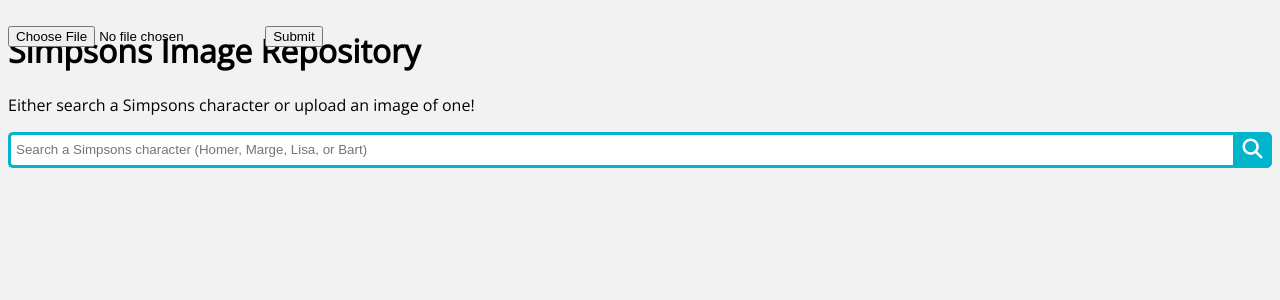
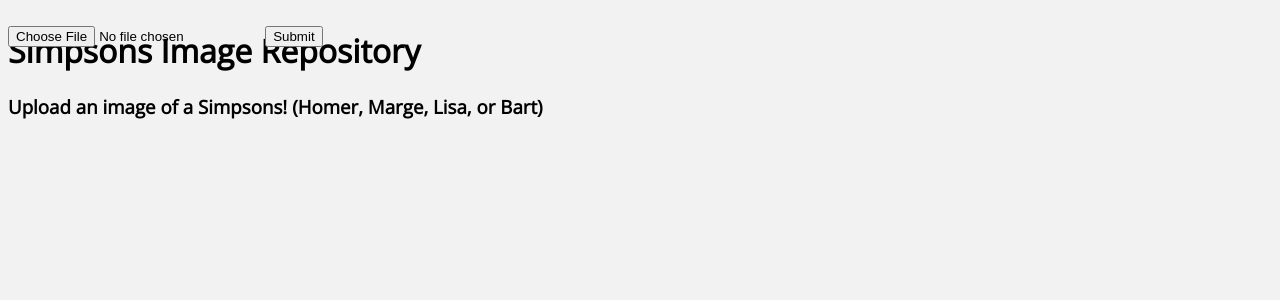
Before and after one commit to lauradang/shopify-challenge-image-repository, a Flask app: page / in a window 1280 px wide. Shown: the top 300 px of the page. Run offline with Flask 2, Linux system fonts and the light colour scheme; some libraries are stand-ins or nearby versions.

Commit message:
Remove search bar

```diff
--- a/app.py
+++ b/app.py
@@ -25,15 +25,6 @@
     return render_template(HOMEPAGE)
 
 
-@app.route("/search", methods=["POST"])
-def search():
-    """Searches for image in repository by text"""
-    character = request.form["character"]
-    image_paths = get_repository_images(character, app.config["UPLOAD_FOLDER"])
-
-    return render_template(HOMEPAGE, image_paths=image_paths)
-
-
 @app.route("/upload", methods=["POST"])
 def upload_file():
     """Search for similar images via image upload"""
--- a/static/style/style.css
+++ b/static/style/style.css
@@ -5,53 +5,7 @@
   font-family: 'Open Sans', sans-serif;
 }
 
-.search {
-  width: 100%;
-  position: relative;
-  display: flex;
-}
-
-.searchTerm {
-  width: 100%;
-  border: 3px solid #00B4CC;
-  border-right: none;
-  padding: 5px;
-  height: 20px;
-  border-radius: 5px 0 0 5px;
-  outline: none;
-  color: #9DBFAF;
-}
-
-.searchTerm:focus{
-  color: #00B4CC;
-}
-
-.searchButton {
-  width: 40px;
-  height: 36px;
-  border: 1px solid #00B4CC;
-  background: #00B4CC;
-  text-align: center;
-  color: #fff;
-  border-radius: 0 5px 5px 0;
-  cursor: pointer;
-  font-size: 20px;
-}
-
-/*Resize the wrap to see the search bar change!*/
-.wrap{
-  width: 30%;
-  position: absolute;
-  top: 50%;
-  left: 50%;
-  transform: translate(-50%, -50%);
-}
-
-.div img {
-  max-height: 30%;
-}
-
-.container_row{
+.container_row {
   display: grid;
 }
 
--- a/templates/index.html
+++ b/templates/index.html
@@ -11,18 +11,8 @@
     <body>
         <div class="container_row">
             <div class="layer1">
-                <form action="{{ url_for('search') }}" method="POST" enctype="multipart/form-data">
-                    <!-- <div class="wrap"> -->
-                        <h1>Simpsons Image Repository</h1>
-                        <p>Either search a Simpsons character or upload an image of one!</p>
-                        <div class="search">
-                            <input type="text" class="searchTerm" name="character" placeholder="Search a Simpsons character (Homer, Marge, Lisa, or Bart)">
-                            <button type="submit" class="searchButton">
-                                <i class="fa fa-search"></i>
-                            </button>
-                        </div>
-                    <!-- </div> -->
-                </form>
+                <h1>Simpsons Image Repository</h1>
+                <h3>Upload an image of a Simpsons! (Homer, Marge, Lisa, or Bart)</h3>
             </div>
             <div class="layer2">
                 <form action="{{ url_for('upload_file') }}" method="POST" enctype="multipart/form-data">
@@ -39,30 +29,6 @@
                     <img src="{{ image_path }}">
                 {% endfor %}
             </div>
-            <!-- <div class="column">
-                <img src="{{ bart }}">
-                <img src="{{ bart }}">
-                <img src="{{ bart }}">
-                <img src="{{ bart }}">
-                <img src="{{ bart }}">
-                <img src="{{ bart }}">
-            </div>
-            <div class="column">
-                <img src="{{ bart }}">
-                <img src="{{ bart }}">
-                <img src="{{ bart }}">
-                <img src="{{ bart }}">
-                <img src="{{ bart }}">
-                <img src="{{ bart }}">
-            </div>
-            <div class="column">
-                <img src="{{ bart }}">
-                <img src="{{ bart }}">
-                <img src="{{ bart }}">
-                <img src="{{ bart }}">
-                <img src="{{ bart }}">
-                <img src="{{ bart }}">
-            </div> -->
         </div>
     </body>
 </html>
--- a/util.py
+++ b/util.py
@@ -4,7 +4,7 @@
 from fastai.vision.all import load_learner
 from init_db import db_name
 
-CONFIDENCE_THRESHOLD = 0.5
+CONFIDENCE_THRESHOLD = 0.65
 image_classifier = load_learner("image_classifier.pkl")
 
 
```
Also changed, not shown: image_repo.db, readme_images/ui_preview.png (deleted).
